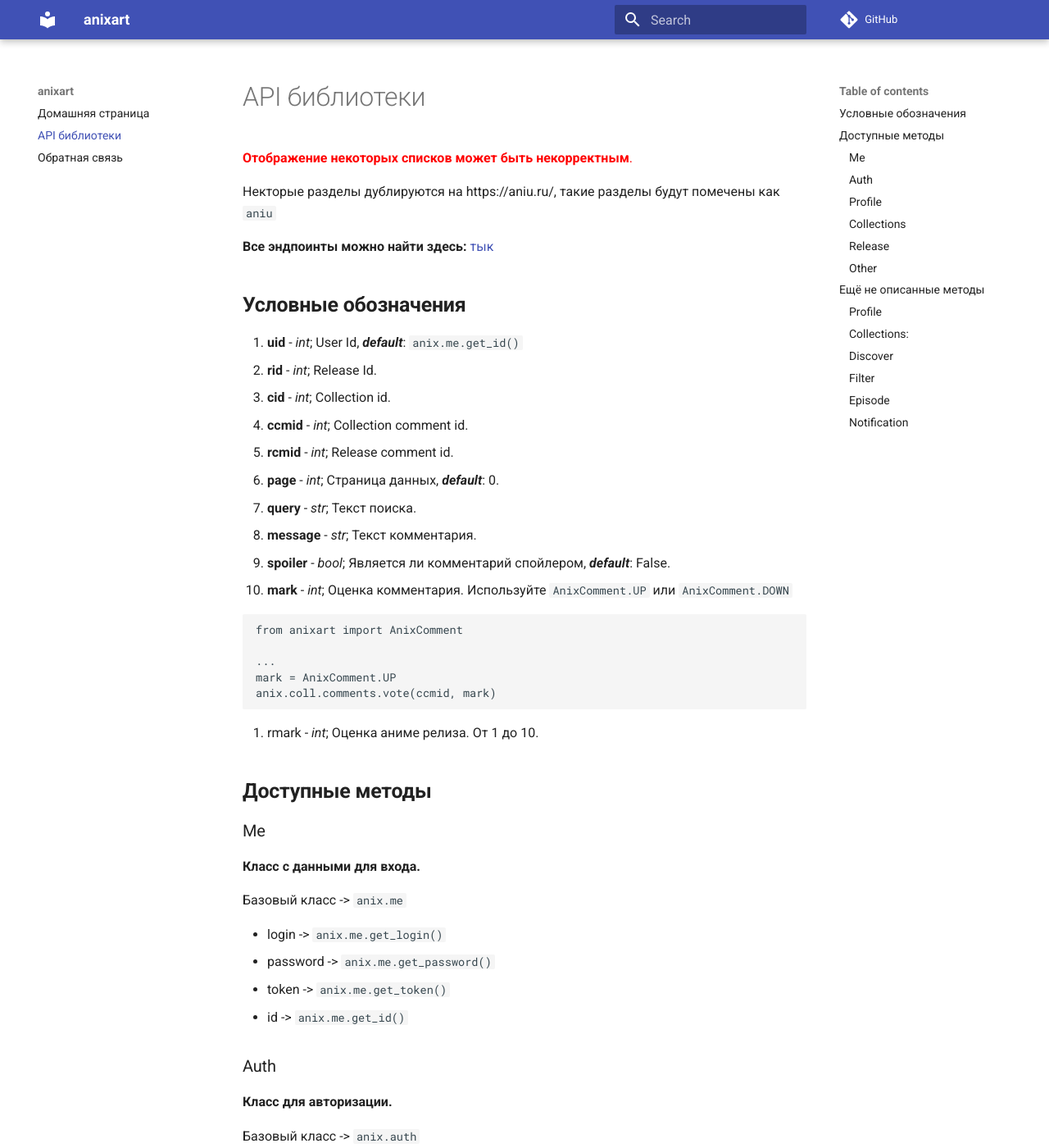
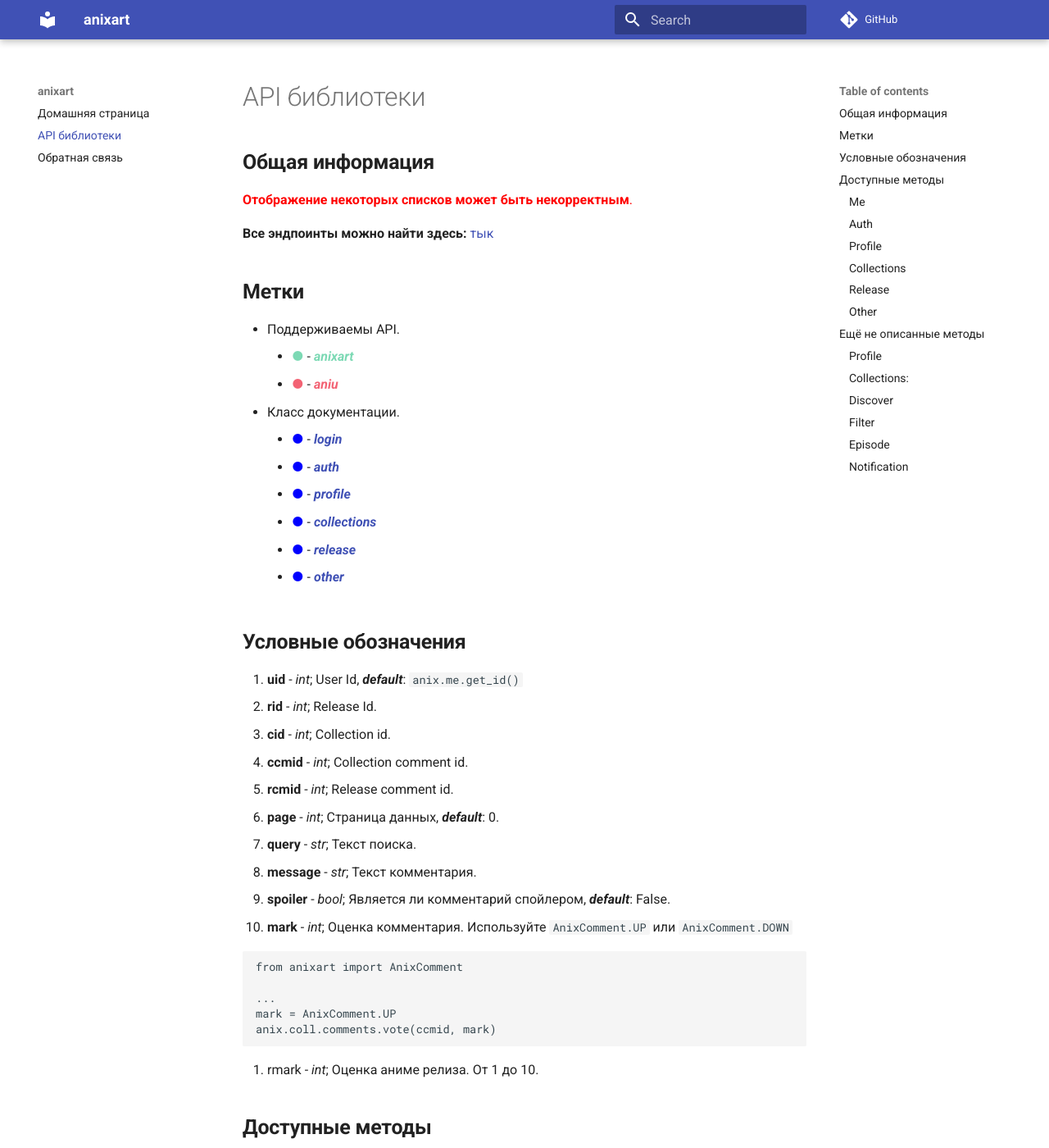
Before and after one commit to SantaSpeen/anixart-abandoned, an MkDocs documentation site: the page built from docs/api.md, in a window 1280 px wide and 1400 px high. Shown: the whole window at 82% size. Built offline with MkDocs 1.6.1 and Material for MkDocs 9.7.7, drawn with Linux system fonts in a browser that asks for light colours; comment, search, counter and statistics services are not loaded; some of the changed text lies outside the part shown.

Commit message:
Добавлены метки в документацию.

````diff
--- a/docs/api.md
+++ b/docs/api.md
@@ -1,10 +1,23 @@
 # API библиотеки
+
+## **Общая информация**
 
 <span style="color:red">**Отображение некоторых списков может быть некорректным**.</span>
 
-Некторые разделы дублируются на https://aniu.ru/, такие разделы будут помечены как `aniu`
+**Все эндпоинты можно найти здесь:** [тык](https://github.com/SantaSpeen/anixart/blob/master/anixart/methods.py "тык")
 
-**Все эндпоинты можно найти здесь:** [тык](https://github.com/SantaSpeen/anixart/blob/master/anixart/methods.py "тык")
+## **Метки**
+
+* Поддерживаемы API.
+    - <span style="color:#7CD9B4">●</span> - <span style="color:#7CD9B4">**_anixart_**</span>
+    - <span style="color:#F36374">●</span> - <span style="color:#F36374">**_aniu_**</span>
+* Класс документации.
+    - <span style="color:blue">●</span> - <span style="color:blue">**_[login](#me)_**</span>
+    - <span style="color:blue">●</span> - <span style="color:blue">**_[auth](#auth)_**</span>
+    - <span style="color:blue">●</span> - <span style="color:blue">**_[profile](#profile)_**</span>
+    - <span style="color:blue">●</span> - <span style="color:blue">**_[collections](#collections)_**</span>
+    - <span style="color:blue">●</span> - <span style="color:blue">**_[release](#release)_**</span>
+    - <span style="color:blue">●</span> - <span style="color:blue">**_[other](#other)_**</span>
 
 ## **Условные обозначения**
 1. **uid** - _int_; User Id, _**default**_: `anix.me.get_id()`
@@ -25,62 +38,69 @@
 anix.coll.comments.vote(ccmid, mark)
 ```
 10. rmark - _int_; Оценка аниме релиза. От 1 до 10.
+
 ## **Доступные методы**
 
 ### Me
 **Класс с данными для входа.**
 
+Метки: <span style="color:#7CD9B4">**_anixart_**</span>, <span style="color:blue">**_login_**</span>
+
 Базовый класс -> `anix.me`
 
-* login -> `anix.me.get_login()`
-* password -> `anix.me.get_password()`
-* token -> `anix.me.get_token()`
-* id -> `anix.me.get_id()`
+* <span style="color:#7CD9B4">●</span> login -> `anix.me.get_login()`
+* <span style="color:#7CD9B4">●</span> password -> `anix.me.get_password()`
+* <span style="color:#7CD9B4">●</span> token -> `anix.me.get_token()`
+* <span style="color:#7CD9B4">●</span> id -> `anix.me.get_id()`
 
 ### Auth
 **Класс для авторизации.**
 
+Метки: <span style="color:#7CD9B4">**_anixart_**</span>, <span style="color:blue">**_auth_**</span>
+
 Базовый класс -> `anix.auth`
 
-- Sing In -> `anix.auth.sing_in()`; **Не используйте этот метод.** Библиотека сама входит в аккаунт.
-- Sing Up -> `anix.auth.sing_up()`; **Не используйте этот метод.** Библиотека сама регистрирует аккаунт.
-- Firebase -> `anix.auth.firebase()`;
-- Change password -> `anix.auth.change_password(old_pass, new_pass)`; Смена пароля.
+- <span style="color:#7CD9B4">●</span> Sing In -> `anix.auth.sing_in()`; **Не используйте этот метод.** Библиотека сама входит в аккаунт.
+- <span style="color:#7CD9B4">●</span> Sing Up -> `anix.auth.sing_up()`; **Не используйте этот метод.** Библиотека сама регистрирует аккаунт.
+- <span style="color:#7CD9B4">●</span> Firebase -> `anix.auth.firebase()`;
+- <span style="color:#7CD9B4">●</span> Change password -> `anix.auth.change_password(old_pass, new_pass)`; Смена пароля.
 
 ### Profile
 **Класс для работы с профилями.**
 
+Метки: <span style="color:#7CD9B4">**_anixart_**</span>, <span style="color:blue">**_profile_**</span>
+
 Базовый класс -> `anix.profile`
 
-- get -> `anix.profile.get(uid)`; Получить профиль по uid.
-- history -> `anix.profile.history(uid, page)`; Получить историю никнеймов пользователя.
-- blocklist  -> `anix.profile.blocklist(page)`; Получить свой чёрный список.
-- friends `anix.profile.friends`:
+- <span style="color:#7CD9B4">●</span> get -> `anix.profile.get(uid)`; Получить профиль по uid.
+- <span style="color:#7CD9B4">●</span> history -> `anix.profile.history(uid, page)`; Получить историю никнеймов пользователя.
+- <span style="color:#7CD9B4">●</span> blocklist  -> `anix.profile.blocklist(page)`; Получить свой чёрный список.
+- <span style="color:#7CD9B4">●</span> friends `anix.profile.friends`:
      * get -> `anix.profile.friends.get(uid, page)`; Получить список друзей по uid.
      * incoming -> `anix.profile.friends.incoming()`; Получить входящие заявки в друзья.
      * outgoing -> `anix.profile.friends.outgoing()`; Получить исходящие заявки в друзья.
      * add -> `anix.profile.friends.add(uid)`; Подписаться на пользователя. **uid обязателен.**
      * accept -> `anix.profile.friends.accept(uid)`; Принять заявку в друзья. **uid обязателен.**
      * remove -> `anix.profile.friends.remove(uid)`; Удалить пользователя из друзей. **uid обязателен.**
-- vote `anix.profile.vote`:
+- <span style="color:#7CD9B4">●</span> vote `anix.profile.vote`:
      * voted -> `anix.profile.vote.voted(uid, page)`; Получить список оценённых аниме.
      * unvoted -> `anix.profile.vote.unvoted(page)`; Получить не список оценённых аниме.
-- edit `anix.profile.edit`:
+- <span style="color:#7CD9B4">●</span> edit `anix.profile.edit`:
      * status -> `anix.profile.edit.status(text)`; Отредактировать статус.
      * social -> `anix.profile.edit.social(instId, tgId, vkId, ttId)`; Отредактировать контакты.
 
 ### Collections
 **Класс для работы с коллекциями**
 
-`aniu`
+Метки: <span style="color:#7CD9B4">**_anixart_**</span>, <span style="color:#F36374">**_aniu_**</span>, <span style="color:blue">**_collections_**</span>
 
 Базовый класс -> `anix.collection`, также можно использовать `anix.coll`.
 
-- get -> `anix.coll.get(cid)`; Получить коллекцию по cid.
-- list -> `anix.coll.list(page)`; Get recommend list of collections;
-- releases -> `anix.coll.releases(cid, page)`; Get releases in a collection.
-- search -> `anix.coll.search(query, page)`; Finding a collection by name.
-- comments `anix.coll.comments`:
+- <span style="color:#7CD9B4">●</span> <span style="color:#F36374">●</span> get -> `anix.coll.get(cid)`; Получить коллекцию по cid.
+- <span style="color:#7CD9B4">●</span> list -> `anix.coll.list(page)`; Get recommend list of collections;
+- <span style="color:#7CD9B4">●</span> <span style="color:#F36374">●</span> releases -> `anix.coll.releases(cid, page)`; Get releases in a collection.
+- <span style="color:#7CD9B4">●</span> <span style="color:#F36374">●</span> search -> `anix.coll.search(query, page)`; Finding a collection by name.
+- <span style="color:#7CD9B4">●</span> comments `anix.coll.comments`:
      * get -> `anix.coll.comments.get(cid, page)`; Get collection comments.
      * add -> `anix.coll.comments.add(cid, message, parent_comment_id, reply_to_profile_id, spoiler)`; Add comment to collection.
      * vote -> `anix.coll.comments.vote(ccmid, mark)`; Rate a comment.
@@ -93,16 +113,18 @@
 ### Release
 **Класс для работы с релизами (аниме)**
 
-_Местами_ `aniu`
+Метки: <span style="color:#7CD9B4">**_anixart_**</span>, <span style="color:#F36374">**_aniu_**</span><span style="color:red">¹</span>, <span style="color:blue">**_release_**</span>
+<br>
+<span style="color:red">¹**Обратите внимание**</span>, на _**aniu**_ rid не всегда совпадает с rid на **_anixart_**.
 
 Базовый класс -> `anix.release`
 
-- get -> `anix.release.get(rid)`; Получить релиз по rid.
-- random -> `anix.release.random()`; Получить рандомный релиз.
-- vote:
+- <span style="color:#7CD9B4">●</span> <span style="color:#F36374">●</span> get -> `anix.release.get(rid)`; Получить релиз по rid.
+- <span style="color:#7CD9B4">●</span> random -> `anix.release.random()`; Получить рандомный релиз.
+- <span style="color:#7CD9B4">●</span> vote:
      * add -> `anix.release.get(rid, rmark)`; Установить оценку релизу.
      * delete ->`anix.release.get(rid)`; Удалить свою оценку у релиза.
-- comments `anix.release.comments`:
+- <span style="color:#7CD9B4">●</span> comments `anix.release.comments`:
      * get -> `anix.release.comments.get(cid, page)`; Get release comments.
      * add -> `anix.release.comments.add(cid, message, parent_comment_id, reply_to_profile_id, spoiler)`; Add comment to release.
      * vote -> `anix.release.comments.vote(rcmid, mark)`; Rate a comment.
@@ -114,9 +136,11 @@
 ### Other
 **Класс для работы с остальными методами**
 
+Метки: <span style="color:#7CD9B4">**_anixart_**</span>, <span style="color:blue">**_other_**</span>
+
 Базовый класс -> `anix.other`
 
-- voice -> `anix.other.voice()`; Получить список всех возможных озвучек.
+- <span style="color:#7CD9B4">●</span> voice -> `anix.other.voice()`; Получить список всех возможных озвучек.
 
 ## **Ещё не описанные методы**
 
````
